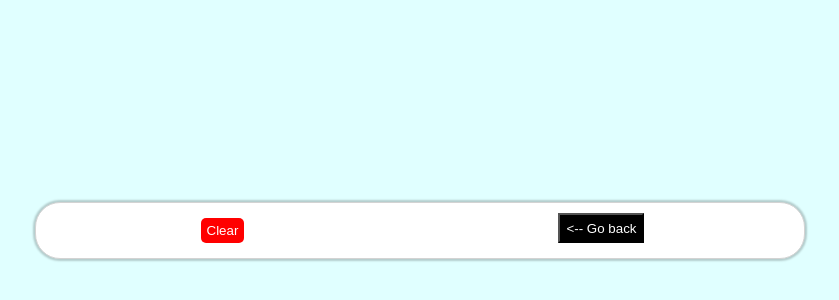
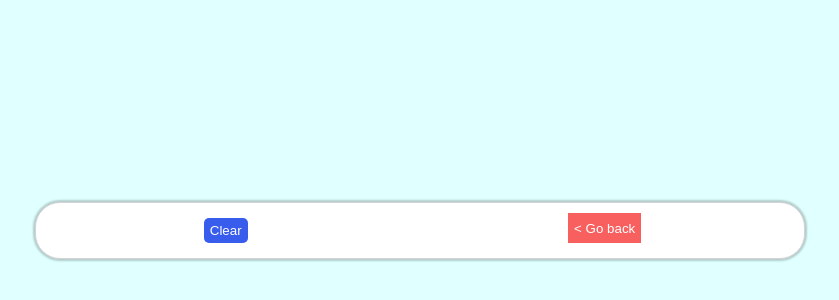
Before and after one commit to NizampatnamSai/Redux_ReduxThunk_Recipe, a React (Create React App) app: page /Ice in a window 1280 px wide. Shown: the part 182-482 px from the top of the page, without its empty margins (220-1059 px from the left). Built offline with nearby package versions, Linux system fonts and the light colour scheme.

Commit message:
useEffect

```diff
--- a/src/App.js
+++ b/src/App.js
@@ -7,6 +7,7 @@ import {useSelector} from 'react-redux'
 import { SelectName } from './Components/Redux/Redux_Slice';
 import RecipesChild from './Components/Datas/RecipesChild';
 import Spinner from 'react-spinkit'
+import { useEffect } from 'react';
 
 function App() {
 
@@ -25,10 +26,19 @@ console.log(window.location.pathname)
 let path=window.location.pathname;
 let SelectNameRespi=useSelector(SelectName)
 
-if(SelectNameRespi && SelectNameRespi!=='Chicken' && SelectNameRespi!=='Icecream' &&
+useEffect(()=>{
+  if(SelectNameRespi && SelectNameRespi!=='Chicken' && SelectNameRespi!=='Icecream' &&
  SelectNameRespi!=='icecream' && SelectNameRespi!=='chicken' && SelectNameRespi!=='Ice' && SelectNameRespi!=='ice'){
   alert('oops go back & search with proper name')
 }
+
+
+},[path])
+
+// if(SelectNameRespi && SelectNameRespi!=='Chicken' && SelectNameRespi!=='Icecream' &&
+//  SelectNameRespi!=='icecream' && SelectNameRespi!=='chicken' && SelectNameRespi!=='Ice' && SelectNameRespi!=='ice'){
+//   alert('oops go back & search with proper name')
+// }
 
   if (selectStatus==='loading') {
 
--- a/src/Components/Datas/RecipesChild.css
+++ b/src/Components/Datas/RecipesChild.css
@@ -47,7 +47,7 @@ align-self: center;
 }
 
 .RecipesChild button:nth-child(1){
-    background-color: red;
+    background-color: rgb(56, 92, 236);
     border:  none;
     position: relative;
     /* right: 10px; */
@@ -66,8 +66,9 @@ cursor: pointer;
 
 .RecipesChild button:nth-child(2){
 
-    background-color: black;
+    background-color: rgb(248, 95, 95);
     color: white;
+    border: none;
 
 
 
--- a/src/Components/Datas/RecipesChild.js
+++ b/src/Components/Datas/RecipesChild.js
@@ -22,10 +22,27 @@ const RecipesChild = () => {
     navigate("/")
 
   }
+
+
+  // let SelectNameRespi=useSelector(SelectName)
+// if(SelectNameRespi){
+//   console.log('ssreredjk')
+
+// }
+// console.log(window.location.pathname)
+// let path=window.location.pathname
+
+//   if(path!=='' && path!=='Chicken' && path!=='Icecream' &&
+//    path!=='icecream' && path!=='chicken' && path!=='Ice' && path!=='ice'){
+//     alert('oops go back & search with proper name')
+//     console.log('sdjk')
+//   }
+
+
   return (
     <div className='RecipesChild'>
        <div className='RecipesChild_btns'> <button onClick={handleeraseResipe}>Clear {SelectNameRespi}</button>
-       <button onClick={gobacknavugator}>{`<`}-- Go back</button></div>
+       <button onClick={gobacknavugator}>{`<`} Go back</button></div>
        {selectrecipe? <div>
             {selectrecipe.hits?.map((item)=>{return(
                 <div key={Math.random()} className='recipes'>
--- a/src/Components/Redux/Redux_Slice.js
+++ b/src/Components/Redux/Redux_Slice.js
@@ -20,14 +20,27 @@ export const RecipeSlice=createSlice({
 
          r=[...state.data]
         //  console.log(r)
-        r.map((val,indx)=>{
-        //  console.log(val)
 
-            if(action.payload===val){
-                state.data.splice(indx,1)
-            }
+
+        // r.map((val,indx)=>{
+        // //  console.log(val)
+
+        //     if(action.payload===val){
+        //         state.data.splice(indx,1)
+        //     }
+        // })
+
+
+
+      let nr=  r.filter((val,inx)=>{
+
+            return val!==action.payload
         })
+
+        state.data=nr;
         }
+
+
 
         ,
         namesadd:(state,action)=>{
```
